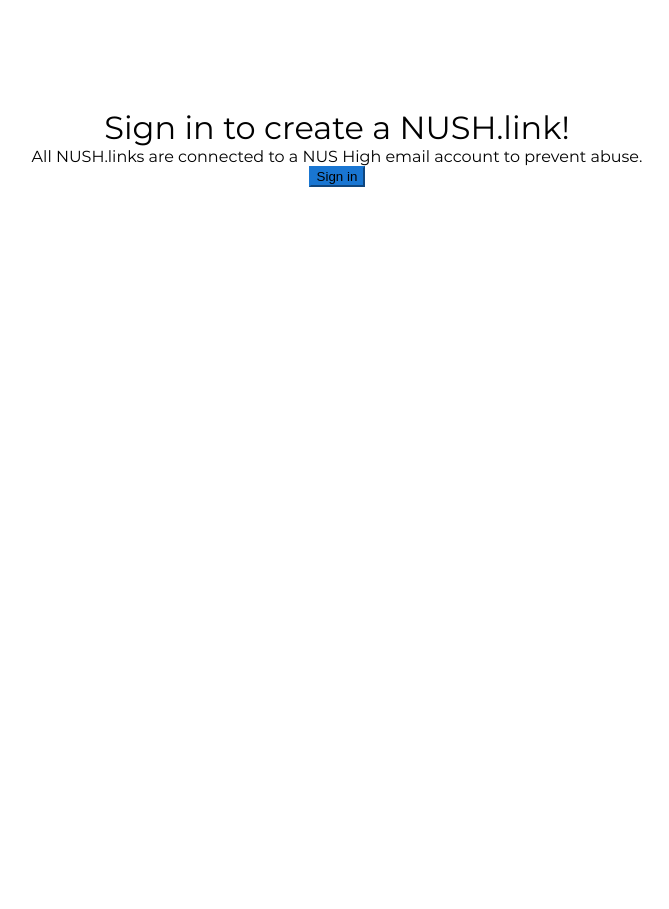
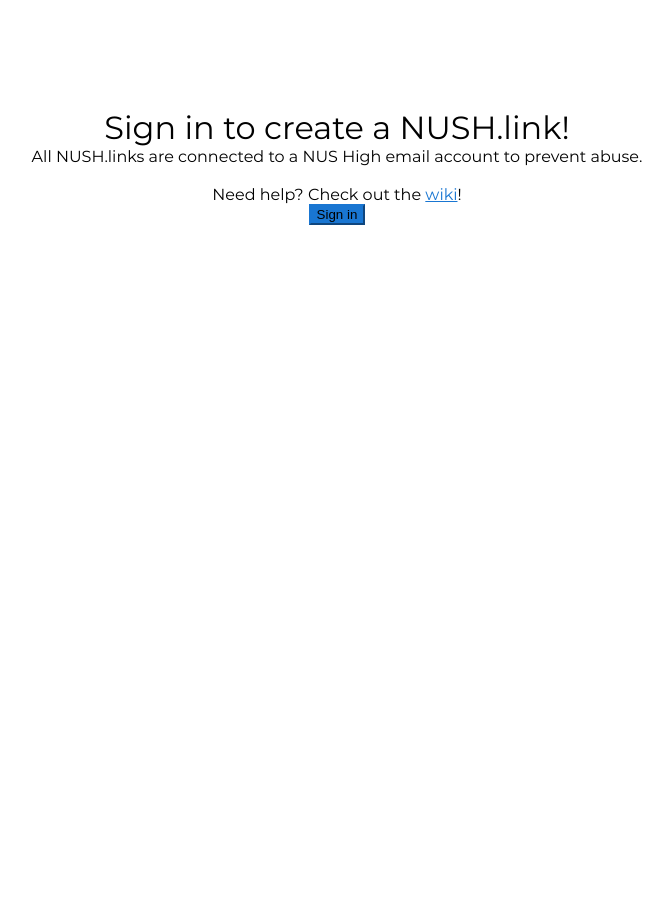
Before and after one commit to appventure-nush/nush-link, a Vue app in the folder frontend/: page / in a window 1280 px wide. Shown: the part 1500-2409 px from the top of the page, without its empty margins (303-972 px from the left). Built offline with nearby package versions, Linux system fonts and the light colour scheme; no server answers.

Commit message:
Whitelist more emails that do not follow nhs format

```diff
--- a/frontend/src/views/Main.vue
+++ b/frontend/src/views/Main.vue
@@ -14,7 +14,9 @@
           <span v-else style="font-size: 2em">
             Sign in to create a NUSH.link!
           </span><br>
-          All NUSH.links are connected to a NUS High email account to prevent abuse.
+          All NUSH.links are connected to a NUS High email account to prevent abuse.<br><br>
+          Need help? Check out the <a href="https://github.com/appventure-nush/nush-link/wiki"
+                                      target="_blank">wiki</a>!
         </span>
         <v-form
           v-if="user && isTeacher(user.email)"
@@ -238,8 +240,11 @@
     },
 
     isTeacher(email: string) {
-      if (email == "appventure@nushigh.edu.sg" || email == "h1710074@nushigh.edu.sg") return true;
-      return email.startsWith("nhs") && email.endsWith("@nushigh.edu.sg");
+      const allowed = ["anhsevxm", "anhs.chm", "anhsloh", "anhsczm", "anhsipoh", "shawnteo", "anhsaksy", "appventure", "nhs"];
+      if (!email.endsWith("@nushigh.edu.sg")) return false;
+      for (const allowedEmail of allowed) {
+        if (email.startsWith(allowedEmail)) return true;
+      }
     }
   },
 });
```
Also changed, not shown: 1 other file (tests, documents, lock files or other folders).
